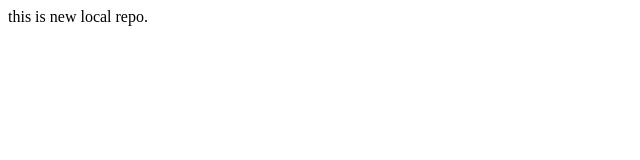
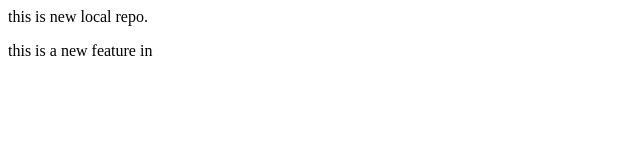
Before and after one commit to faizan284/localRepo, a plain HTML site: page index.html in a window 1280 px wide. Shown: the whole page, without its empty margins (0-640 px from the left). Drawn offline with Linux system fonts and the light colour scheme.

Commit message:
add new feature

```diff
--- a/index.html
+++ b/index.html
@@ -1 +1,2 @@
 <p>this is new local repo.</p>
+<p>this is a new feature in </p>
```
